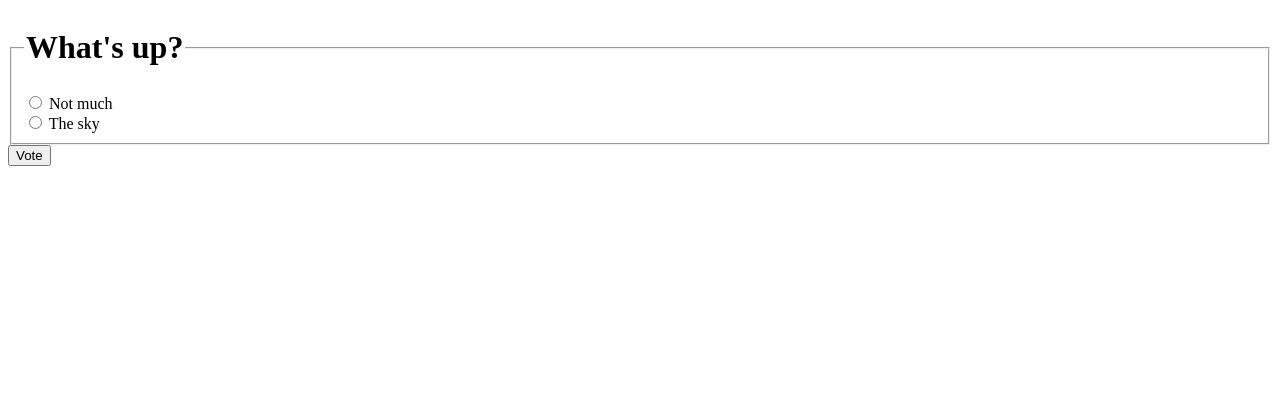
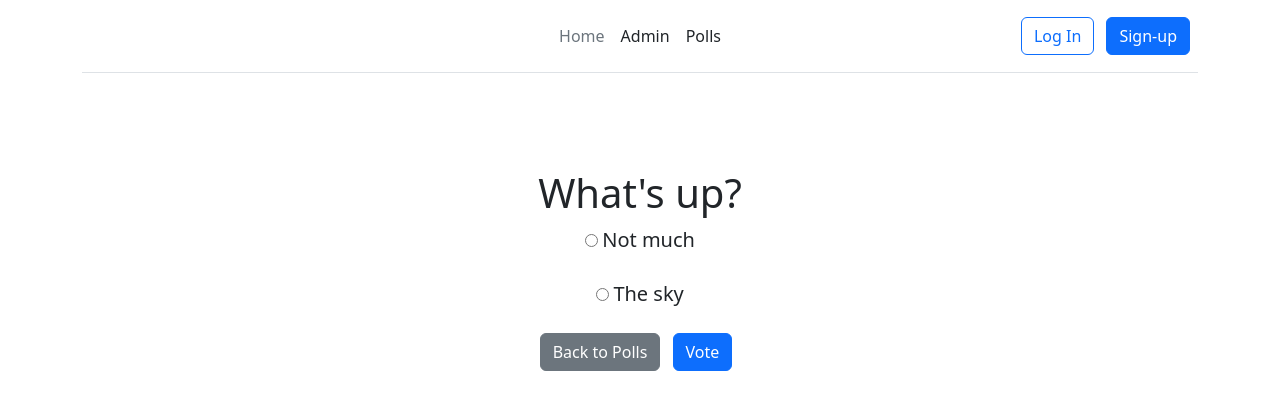
Before and after one commit to mavinii/mysite, a Django app: page /polls/1/ in a window 1280 px wide. Shown: the top 418 px of the page. Run offline with Django 4.2, Linux system fonts and the light colour scheme; data comes from the database, SQL or seed files in the repository; both versions use the stored data as it was after the commit.

Commit message:
Project is working

```diff
--- a/polls/templates/polls/detail.html
+++ /dev/null
@@ -1,12 +0,0 @@
-<form action="{% url 'polls:vote' question.id %}" method="post">
-    {% csrf_token %}
-    <fieldset>
-        <legend><h1>{{ question.question_text }}</h1></legend>
-        {% if error_message %}<p><strong>{{ error_message }}</strong></p>{% endif %}
-        {% for choice in question.choice_set.all %}
-            <input type="radio" name="choice" id="choice{{ forloop.counter }}" value="{{ choice.id }}">
-            <label for="choice{{ forloop.counter }}">{{ choice.choice_text }}</label><br>
-        {% endfor %}
-    </fieldset>
-    <input type="submit" value="Vote">
-</form>
--- a/templates/base.html
+++ b/templates/base.html
@@ -10,7 +10,6 @@
   <link href="https://cdn.jsdelivr.net/npm/bootstrap@5.2.2/dist/css/bootstrap.min.css" rel="stylesheet" integrity="sha384-Zenh87qX5JnK2Jl0vWa8Ck2rdkQ2Bzep5IDxbcnCeuOxjzrPF/et3URy9Bv1WTRi" crossorigin="anonymous">
   <!-- JavaScript Bundle with Popper -->
   <script src="https://cdn.jsdelivr.net/npm/bootstrap@5.2.2/dist/js/bootstrap.bundle.min.js" integrity="sha384-OERcA2EqjJCMA+/3y+gxIOqMEjwtxJY7qPCqsdltbNJuaOe923+mo//f6V8Qbsw3" crossorigin="anonymous"></script>
-
 </head>
 <body>
 <main>
@@ -22,8 +21,13 @@
         </a>
 
         <ul class="nav col-12 col-md-auto mb-2 justify-content-center mb-md-0">
-          <li><a href="/" class="nav-link px-2 link-secondary">Home</a></li>
-          <li><a href="/polls" class="nav-link px-2 link-dark">Polls</a></li>
+            <li><a href="/" class="nav-link px-2 link-secondary">Home</a></li>
+            <li><a href="/admin" class="nav-link px-2 link-dark">Admin</a></li>
+        {% if user.is_authenticated %}
+            <li><a href="{% url 'polls:index' %}" class="nav-link px-2 link-dark">Polls</a></li>
+        {% else %}
+            <li><a role="link" aria-disabled="true" class="nav-link px-2 link-dark">Polls</a></li>
+        {% endif %}
         </ul>
 
         <!-- In this part, checks if the user is logged in -->
@@ -31,7 +35,7 @@
           {% if user.is_authenticated %}
               <div class="dropdown text-end">
                 <a href="#" class="d-block link-dark text-decoration-none dropdown-toggle text-muted" data-bs-toggle="dropdown" aria-expanded="false">
-                  Welcome, {{ user.username }}
+                   {{ user.username }}
                   <img src="https://thispersondoesnotexist.com/image" alt="mdo" width="32" height="32" class="rounded-circle">
                 </a>
                 <ul class="dropdown-menu text-small">
--- a/templates/home.html
+++ b/templates/home.html
@@ -10,7 +10,7 @@
     <div class="row py-lg-5">
       <div class="col-lg-6 col-md-8 mx-auto">
         <h1>Welcome, {{ user.username }}!</h1>
-        <p>Polls App</p>
+        <p>Go to <a href="{% url 'polls:index' %}">Polls Page</a></p>
       </div>
     </div>
   </section>
@@ -21,7 +21,7 @@
     <div class="row py-lg-5">
       <div class="col-lg-6 col-md-8 mx-auto">
         <h1>Hey, you are not logged in!</h1>
-        <p class="lead mb-4">Please log-in to see polls and vote.</p>
+        <p class="lead mb-4">Please make sure you are logged in to see polls and vote.</p>
       </div>
     </div>
   </section>
--- /dev/null
+++ b/templates/polls/detail.html
@@ -0,0 +1,26 @@
+{% extends 'base.html' %}
+{% block title %}Home{% endblock %}
+{% block content %}
+
+    <!-- This page shows the details of the votes -->
+    <div class="px-4 py-5 my-5 text-center">
+        <h1>{{ question.question_text }}</h1>
+        <div class="col-lg-6 mx-auto">
+
+        <form action="{% url 'polls:vote' question.id %}" method="post">
+            {% csrf_token %}
+            <fieldset>
+                {% if error_message %}<p><strong>{{ error_message }}</strong></p>{% endif %}
+                {% for choice in question.choice_set.all %}
+                <input type="radio" name="choice" id="choice{{ forloop.counter }}" value="{{ choice.id }}" class="lead mb-4">
+                <label for="choice{{ forloop.counter }}" class="lead mb-4">{{ choice.choice_text }}</label><br>
+                {% endfor %}
+            </fieldset>
+                <a href="/polls" class="btn btn-secondary me-2">Back to Polls</a>
+                <input type="submit" value="Vote" class="btn btn-primary me-2">
+        </form>
+
+        </div>
+    </div>
+
+{% endblock %}
--- a/templates/registration/password_reset_done.html
+++ b/templates/registration/password_reset_done.html
@@ -4,7 +4,6 @@
 {% block title %}Email Sent{% endblock %}
 
 <!-- This page is called once the user requested a password reset -->
-
 {% block content %}
   <h1>Check your inbox.</h1>
   <p>We've emailed you instructions for setting your password. You should receive the email shortly!</p>
```
Also changed, not shown: polls/templates/polls/index.html (deleted, +0 -16 lines), polls/templates/polls/results.html (deleted, +0 -9 lines), templates/polls/index.html (added, +21 -0 lines), templates/polls/results.html (added, +17 -0 lines), README.md, db.sqlite3, polls/static/pages/1.png (added), polls/static/pages/2.png (added), polls/static/pages/3.png (added), polls/static/pages/4.png (added), polls/static/pages/5.png (added), polls/static/pages/6.png (added), polls/static/pages/7.png (added), templates/registration/password_reset_confirm.html (indentation only).
